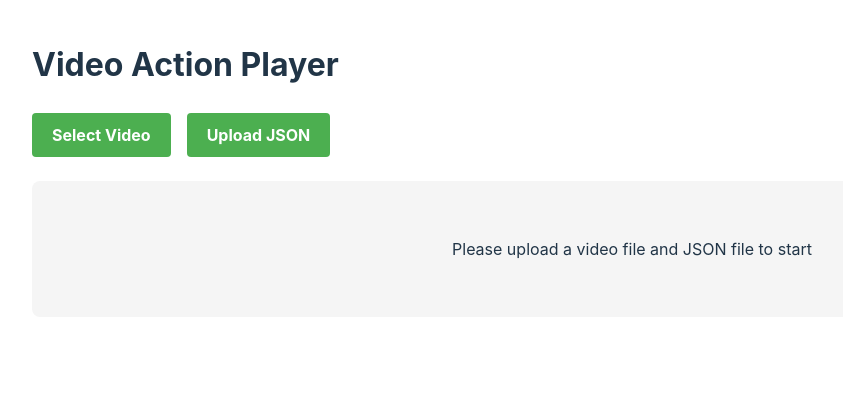
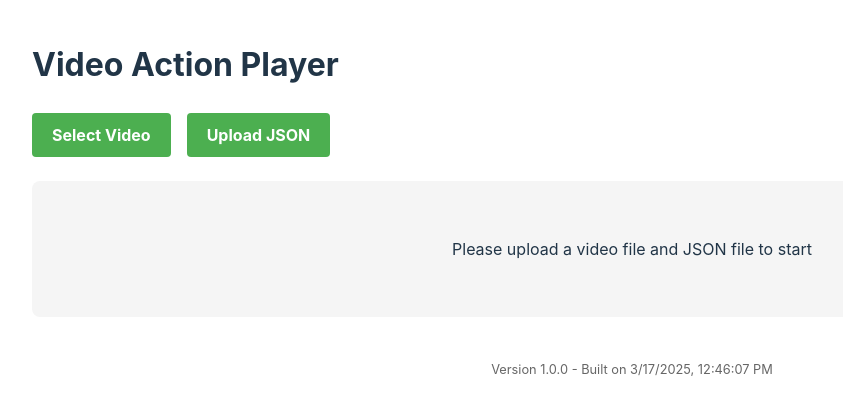
Before and after one commit to zephyra3590/ActionViewer, a React (Vite) app: page / in a window 1280 px wide. Shown: the top 414 px of the page, without its empty margins (8-851 px from the left). Built offline with nearby package versions, Linux system fonts and the light colour scheme.

Commit message:
display version

```diff
--- a/src/App.css
+++ b/src/App.css
@@ -89,3 +89,11 @@ header {
   color: #666;
   word-break: break-all;
 }
+
+.app-footer {
+  margin-top: 20px;
+  padding: 10px 0;
+  text-align: center;
+  font-size: 0.8em;
+  color: #666;
+}
--- a/src/App.jsx
+++ b/src/App.jsx
@@ -12,6 +12,10 @@ function App() {
   const [jsonFileName, setJsonFileName] = useState('');
   const [actions, setActions] = useState([]);
   const [fps, setFps] = useState(30);
+
+  // Define version and build time
+  const VERSION = "1.0.0";
+  const BUILD_TIME = new Date().toLocaleString(); // Current date and time
 
   const handleVideoUpload = (event) => {
     const file = event.target.files[0];
@@ -155,6 +159,9 @@ function App() {
           </div>
         )}
       </main>
+      <footer className="app-footer">
+        <p>Version {VERSION} - Built on {BUILD_TIME}</p>
+      </footer>
     </div>
   );
 }
```
